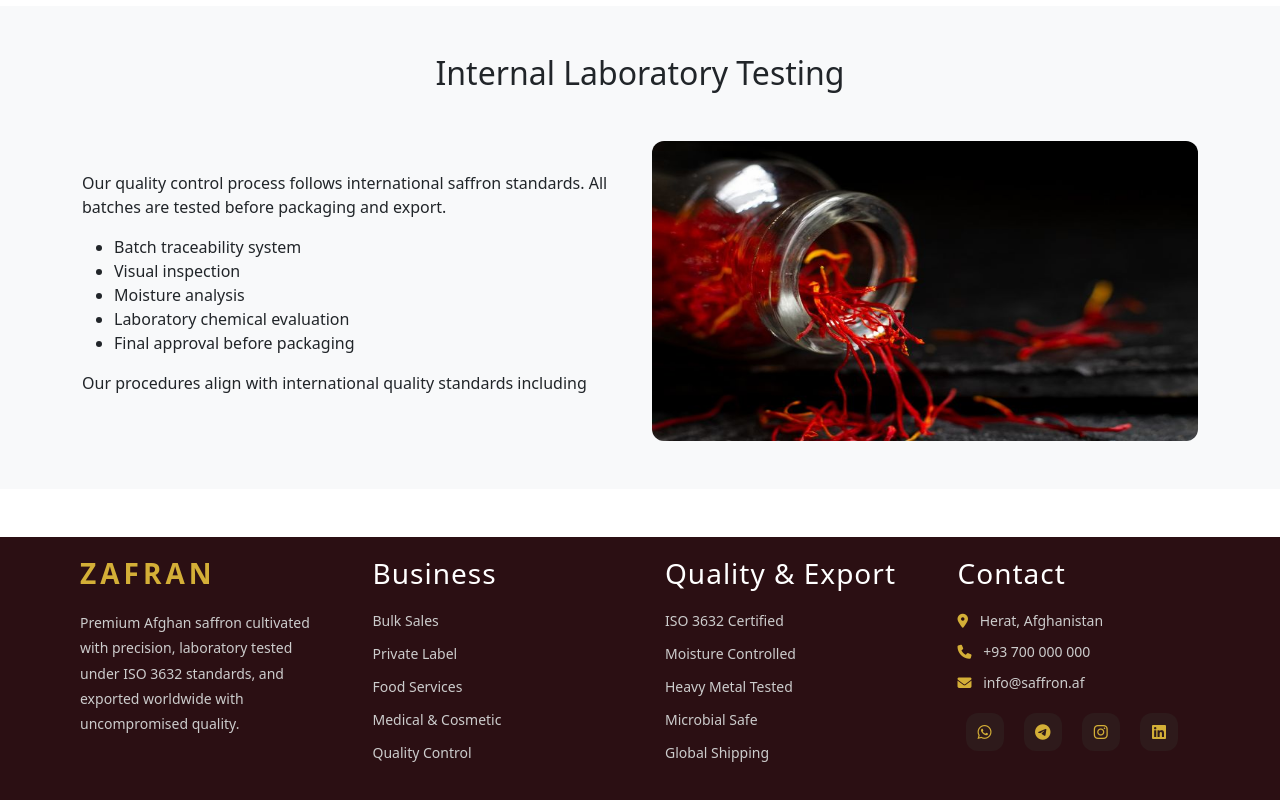
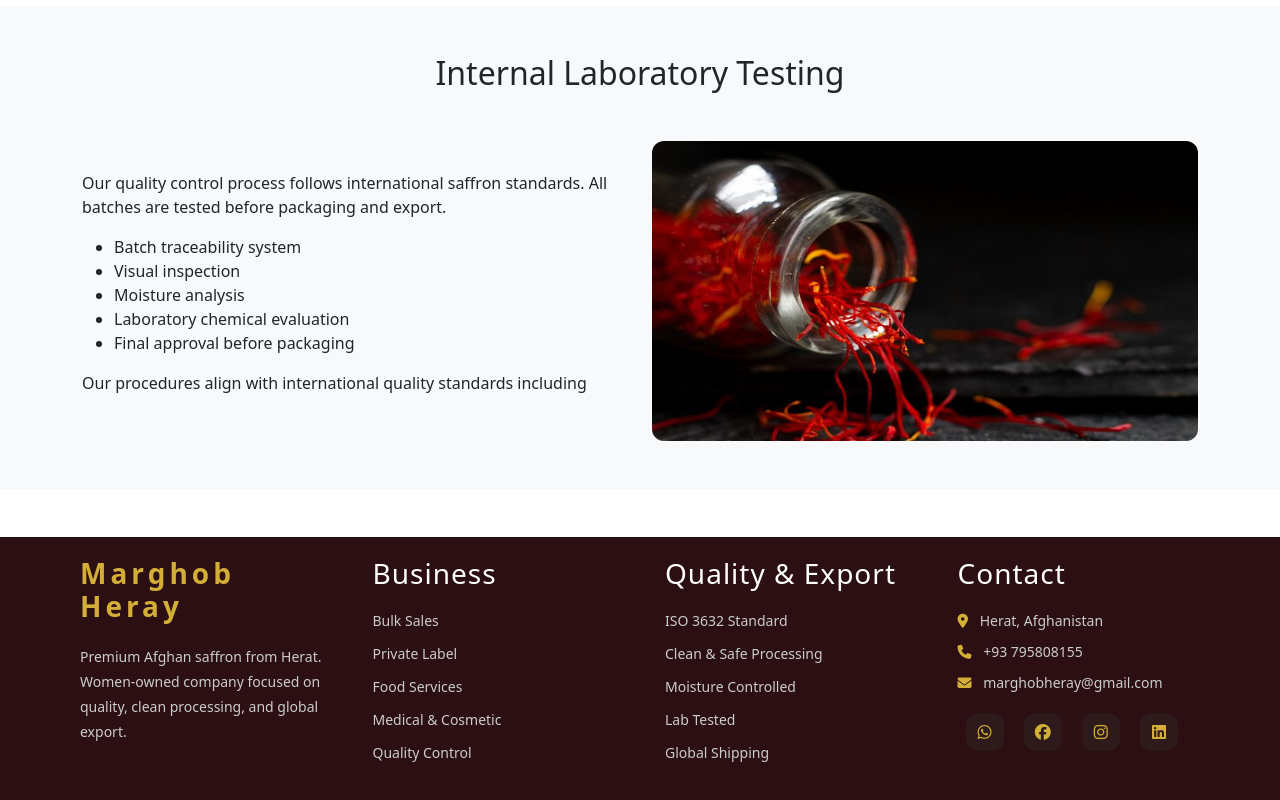
Before and after one commit to sami-002/Saffron-website, a plain HTML site: page our saffron.html in a window 1280 px wide. Shown: the part 1540-2340 px from the top of the page. Drawn offline with nearby package versions, Linux system fonts and the light colour scheme.

Commit message:
adding information

```diff
--- a/our saffron.html
+++ b/our saffron.html
@@ -27,8 +27,8 @@
       <!-- Navbar -->
     <nav class="navbar navbar-expand-lg fixed-top" data-aos="fade-down" data-aos-duration="700">
       <div class="container-fluid ">
-        <a class="navbar-brand   " href="#">
-          <div class="logo-icon">
+        <a class="navbar-brand  " href="#">
+          <div class="logo-icon d-flex align-items-center justify-content-center">
             <img
               src="Photos/logo/logo.jpg"
               alt=""
@@ -591,11 +591,12 @@
 
         <!-- BRAND COLUMN -->
         <div class="footer-col brand-col reveal" style="--delay:80ms;">
-            <h2 class="footer-logo">ZAFRAN</h2>
+            <h2 class="footer-logo"> Marghob Heray</h2>
             <p class="footer-description">
-                Premium Afghan saffron cultivated with precision,
-                laboratory tested under ISO 3632 standards,
-                and exported worldwide with uncompromised quality.
+            Premium Afghan saffron from Herat.
+            Women-owned company focused on quality,
+            clean processing, and global export.
+
             </p>
         </div>
 
@@ -615,10 +616,10 @@
         <div class="footer-col reveal" style="--delay:200ms;">
             <h3>Quality & Export</h3>
             <ul>
-                <li>ISO 3632 Certified</li>
+                <li>ISO 3632 Standard</li>
+                <li>Clean & Safe Processing</li>
                 <li>Moisture Controlled</li>
-                <li>Heavy Metal Tested</li>
-                <li>Microbial Safe</li>
+                <li>Lab Tested</li>
                 <li>Global Shipping</li>
             </ul>
         </div>
@@ -627,15 +628,15 @@
         <div class="footer-col reveal" style="--delay:260ms;">
             <h3>Contact</h3>
             <p><i class="fa-solid fa-location-dot"></i> Herat, Afghanistan</p>
-            <p><i class="fa-solid fa-phone"></i> +93 700 000 000</p>
-            <p><i class="fa-solid fa-envelope"></i> info@saffron.af</p>
+            <p><i class="fa-solid fa-phone"></i> +93 795808155</p>
+            <p><i class="fa-solid fa-envelope"></i> marghobheray@gmail.com</p>
 
             <!-- Social -->
             <div class="footer-social">
                 <a href="#"><i class="fab fa-whatsapp"></i></a>
-                <a href="#"><i class="fab fa-telegram"></i></a>
-                <a href="#"><i class="fab fa-instagram"></i></a>
-                <a href="#"><i class="fab fa-linkedin"></i></a>
+                <a href="https://facebook.com/marghobherayco"><i class="fab fa-facebook"></i></a>
+                <a href="https://www.instagram.com/marghob_heray_co?igsh=NzRianNtMWM1cWxq"><i class="fab fa-instagram"></i></a>
+                <a href="https://www.linkedin.com/company/marghob-heray-agricultural-and-livestock-co/"><i class="fab fa-linkedin"></i></a>
             </div>
         </div>
 
```
